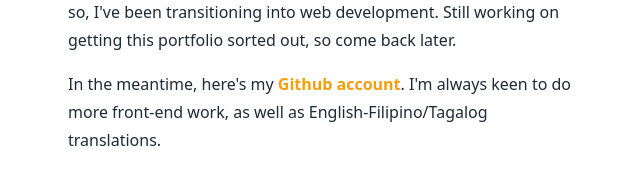
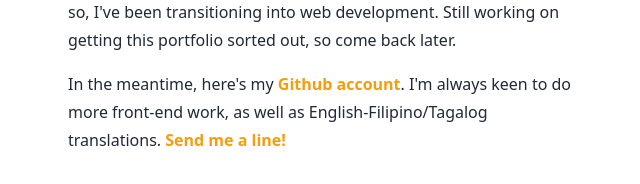
Before and after one commit to msunji/portfolio, a React (Create React App) app: page / in a window 1280 px wide. Shown: the part 234-418 px from the top of the page, without its empty margins (316-956 px from the left). Built offline with nearby package versions, Linux system fonts and the light colour scheme.

Commit message:
Added email

```diff
--- a/src/App.js
+++ b/src/App.js
@@ -5,7 +5,7 @@ function App() {
         <p className="uppercase tracking-wide mb-1 font-mono">Hey there, I'm</p>
         <h1 className="text-4xl mb-2 font-extrabold">Marge Consunji <span>✌️</span></h1>
         <p className="mb-4 leading-7">I have a background in economic research,  but over the last year or so, I've been transitioning into web development. Still working on getting this portfolio sorted out, so come back later.</p>
-        <p className="mb-4 leading-7">In the meantime, here's my <a href="https://github.com/msunji">Github account</a>. I'm always keen to do more front-end work, as well as English-Filipino/Tagalog translations.</p>
+        <p className="mb-4 leading-7">In the meantime, here's my <a href="https://github.com/msunji">Github account</a>. I'm always keen to do more front-end work, as well as English-Filipino/Tagalog translations. <a href="mailto:hey@mconsunji.com">Send me a line!</a></p>
       </section>
     </div>
   );
```
